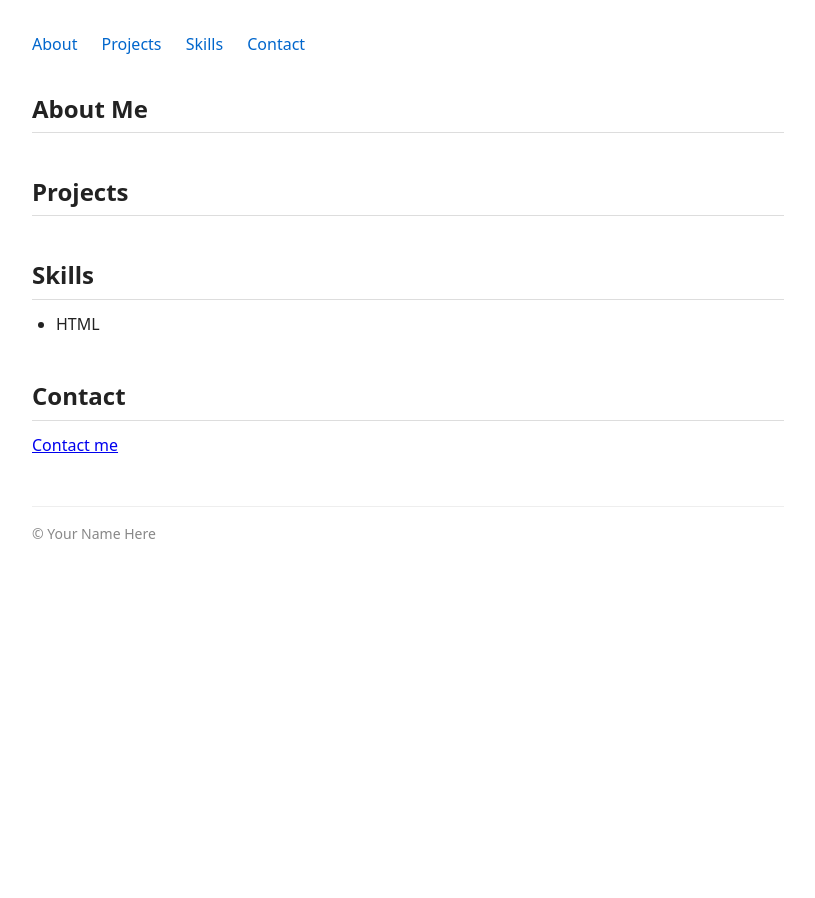
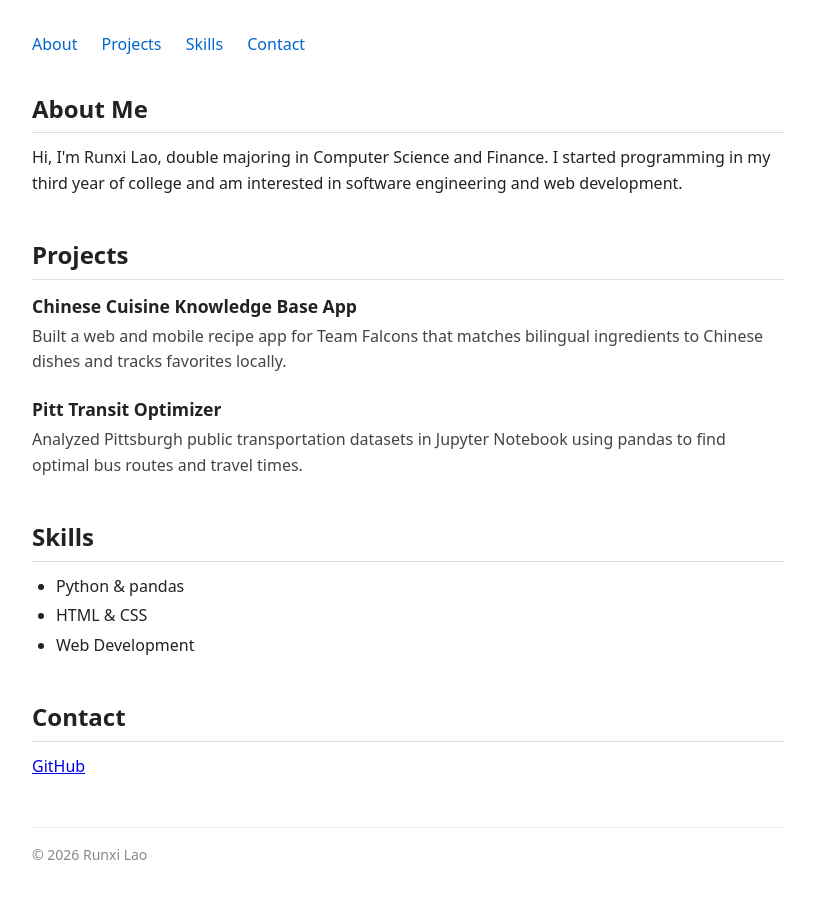
Before and after one commit to georgelao/hw-cicd, a plain HTML site: page index.html in a window 1280 px wide. Shown: the whole page, without its empty margins (232-1047 px from the left). Before the commit the page ends 800 px from the top, so only its background shows below. Drawn offline with Linux system fonts and the light colour scheme.

Commit message:
complete hw3

```diff
--- a/index.html
+++ b/index.html
@@ -4,7 +4,7 @@
 <head>
   <meta charset="UTF-8">
   <meta name="viewport" content="width=device-width, initial-scale=1.0">
-  <title>Your Name Here</title>
+  <title>Runxi Lao</title>
   <link rel="stylesheet" href="style.css">
 </head>
 
@@ -23,46 +23,41 @@
 
     <section id="about">
       <h2>About Me</h2>
-      <!-- TODO: Replace with 2-3 sentences about yourself -->
-      <!-- e.g., include your name, your program/year, and what you are interested in -->
+      <p>Hi, I'm Runxi Lao, double majoring in Computer Science and Finance. I started programming in my third year of college and am interested in software engineering and web development.</p>
     </section>
 
     <section id="projects">
       <h2>Projects</h2>
 
-      <!-- Example project entry structure: copy, fill in, and add at least 2:
       <div class="project">
-        <h3>Project Name</h3>
-        <p>What the project does, the technologies used, and what you learned.</p>
+        <h3>Chinese Cuisine Knowledge Base App</h3>
+        <p>Built a web and mobile recipe app for Team Falcons that matches bilingual ingredients to Chinese dishes and tracks favorites locally.</p>
       </div>
-      -->
 
-      <!-- TODO: Add at least 2 project entries using the structure above -->
+      <div class="project">
+        <h3>Pitt Transit Optimizer</h3>
+        <p>Analyzed Pittsburgh public transportation datasets in Jupyter Notebook using pandas to find optimal bus routes and travel times.</p>
+      </div>
     </section>
 
     <section id="skills">
       <h2>Skills</h2>
       <ul>
-        <!-- Example skill - TODO: replace -->
-        <li>HTML</li>
-
-        <!-- TODO: Add a second skill here -->
-        <!-- TODO: Add a third skill here -->
-        <!-- TODO: ... -->
+        <li>Python & pandas</li>
+        <li>HTML & CSS</li>
+        <li>Web Development</li>
       </ul>
     </section>
 
     <section id="contact">
       <h2>Contact</h2>
-      <!-- TODO: Replace href="#" with a real link (e.g., mailto:you@example.com or your LinkedIn URL) -->
-      <!-- TODO: Replace the link text with something descriptive, e.g. "Email me" or "LinkedIn" -->
-      <p><a href="#">Contact me</a></p>
+      <p><a href="https://github.com/georgelao">GitHub</a></p>
     </section>
 
   </main>
 
   <footer>
-    <p>&copy; Your Name Here</p>
+    <p>© 2026 Runxi Lao</p>
   </footer>
 
 </body>
```
Also changed, not shown: 1 other file.
